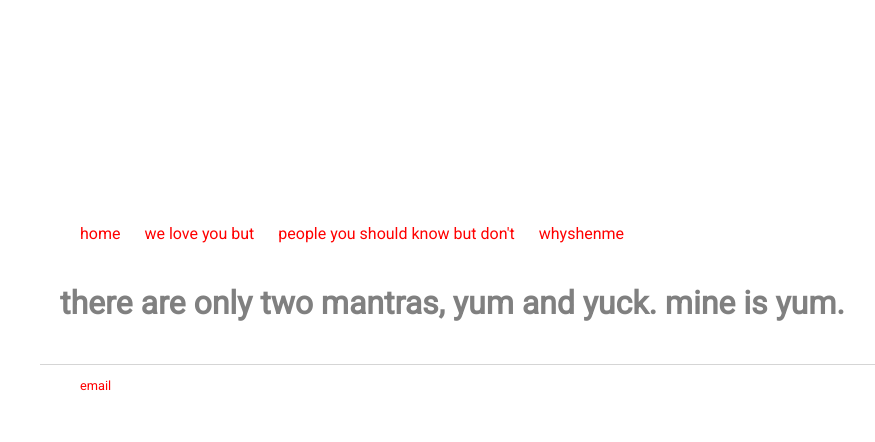
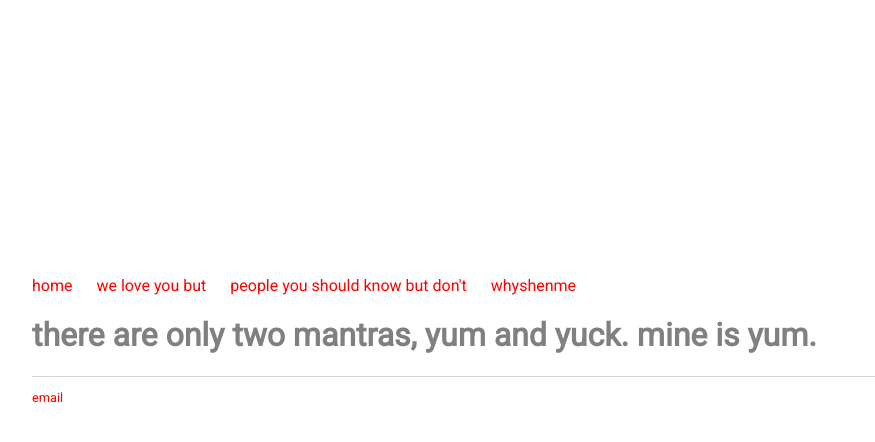
Before and after one commit to c1ndygao/cindygao.com, a Jekyll site: the page built from index.html, in a window 1280 px wide. Shown: the top 442 px of the page, without its empty margins (168-1043 px from the left). Built offline with Jekyll 4.4.1, drawn with Linux system fonts in a browser that asks for light colours.

Commit message:
Update main.css

```diff
--- a/css/main.css
+++ b/css/main.css
@@ -1,11 +1,12 @@
 body {
-   <!-- margin: 100px auto;-->
-    padding: 20px;
+    margin: 60px auto;
     width: 70%;
 }
 nav ul, footer ul {
     font-family:'Roboto';
+    padding: 0px;
     list-style: none;
+    font-weight: 550;
 }
 nav ul li, footer ul li {
     display: inline;
@@ -16,12 +17,10 @@ a {
     color: grey;
 }
 h1 {
-    padding: 20px;
     font-size: 2em;
     font-family:'Roboto';
 }
 p {
-    padding: 20px;
     font-size: 1em;
     line-height: 1em;
     color: grey;
```
